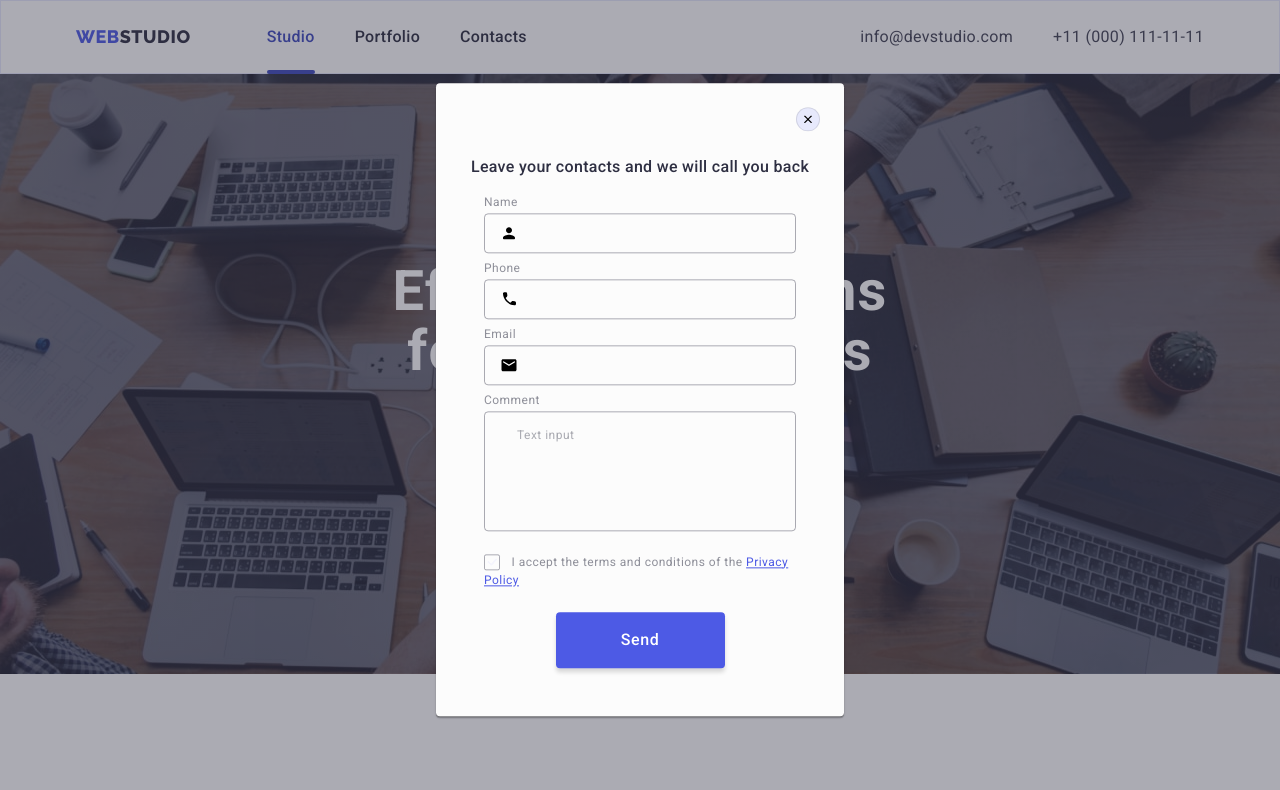
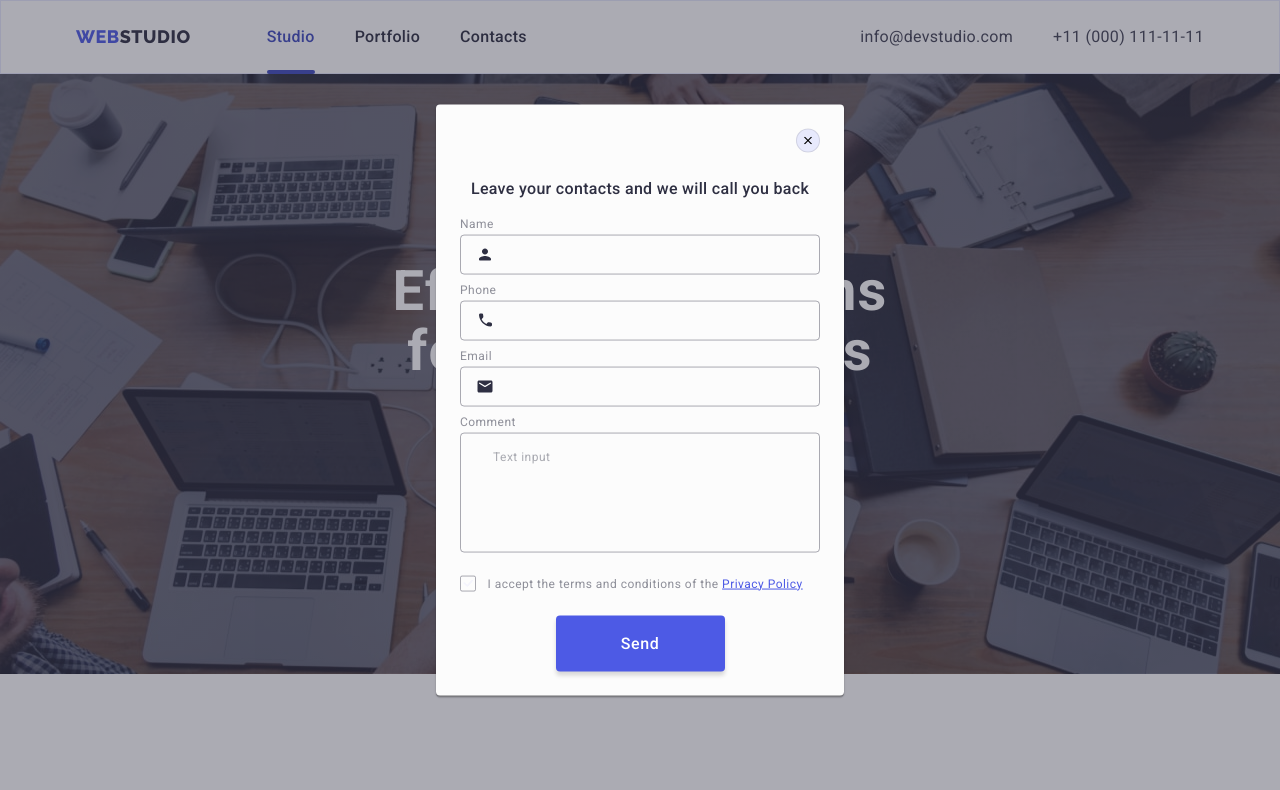
Before and after one commit to tmitsay/goit-markup-hw-05, a plain HTML site: page index.html in a window 1280 px wide. Both pictures are taken after a click on the button "Order Service". Shown: the top 790 px of the page. Drawn offline with nearby package versions, Linux system fonts and the light colour scheme.

Commit message:
update css

```diff
--- a/css/styles.css
+++ b/css/styles.css
@@ -880,8 +880,6 @@ img {
 
 .modal-field {
   margin-bottom: 8px;
-  margin-left: 24px;
-  margin-right: 24px;
 }
 
 .comment {
@@ -890,6 +888,7 @@ img {
 
 .input-icon {
   stroke: transparent;
+  fill: var(--back-second-color);
   position: absolute;
   left: 16px;
   top: 50%;
@@ -982,7 +981,7 @@ img {
   border-radius: 4px;
   border: none;
   cursor: pointer;
-  margin: 24px auto;
+  margin: 0 auto;
   display: block;
   min-width: 169px;
   height: 56px;
```
